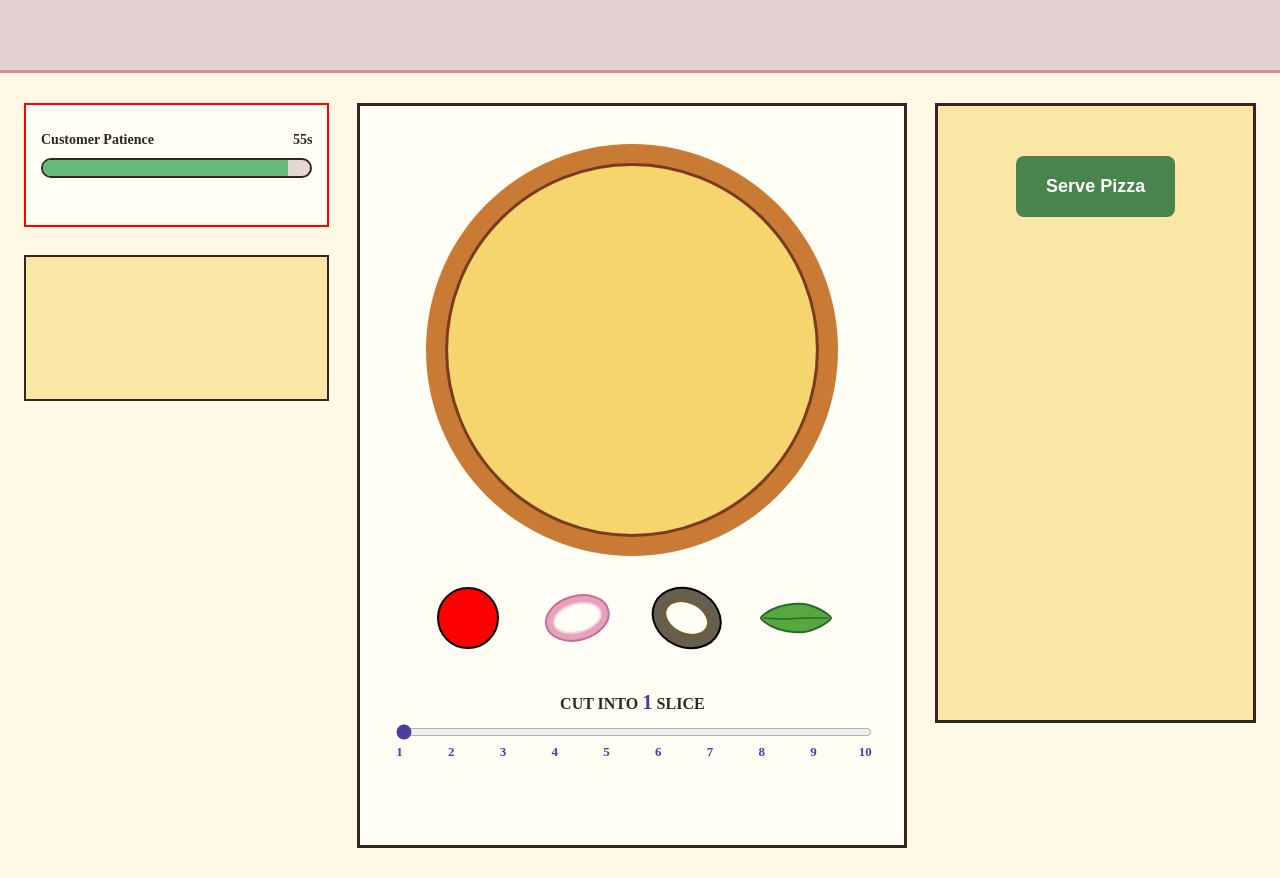
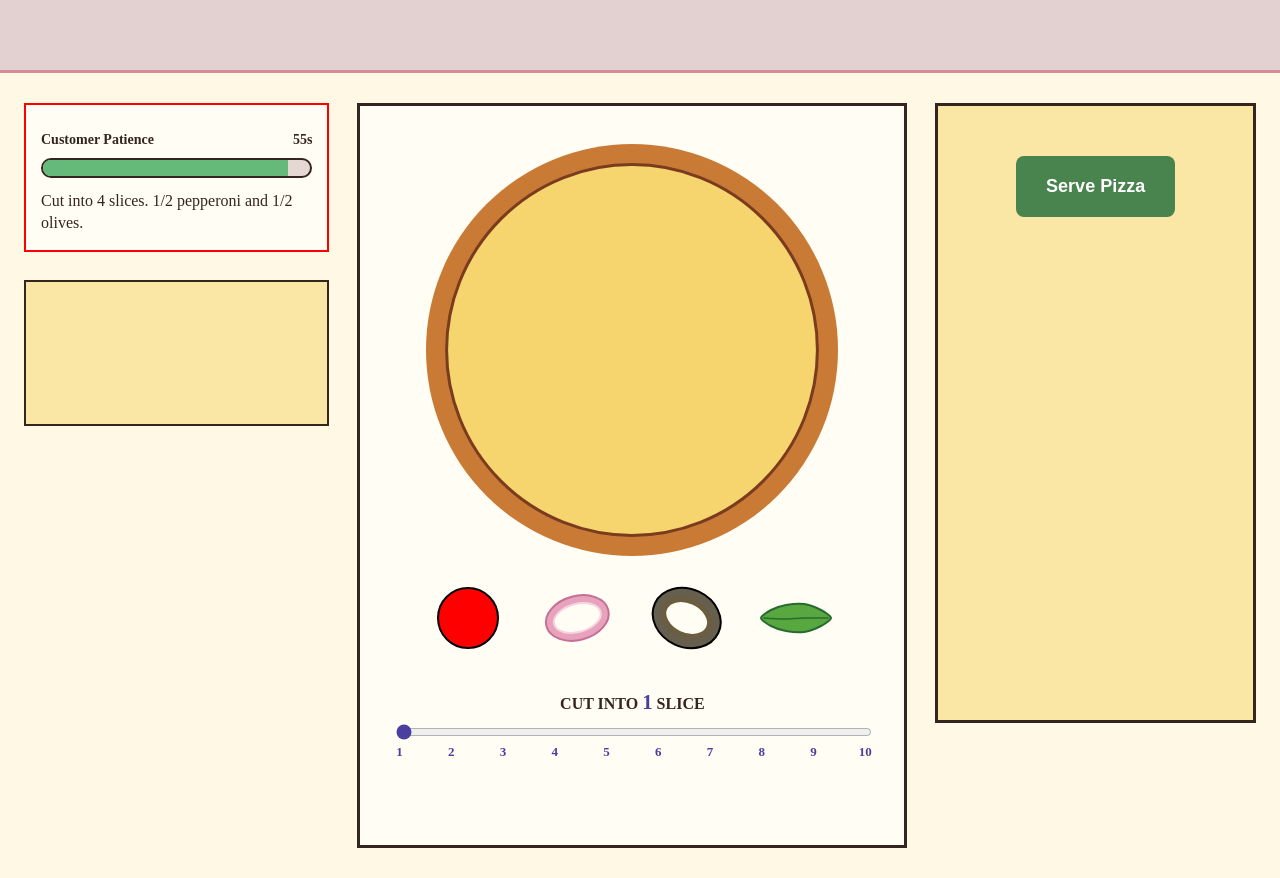
Before and after one commit to varshini-gurushankar/team-19-pizzagame, a website built with Vite: page game.html in a window 1280 px wide. Built offline with nearby package versions, Linux system fonts and the light colour scheme.

Commit message:
show order under patience meter

```diff
--- a/game.html
+++ b/game.html
@@ -55,11 +55,17 @@
 
     /* customer box area */
     .customer {
-        height: 124px;
         background: #fffdf4;
         border: 2px solid #ff0000;
         padding: 15px;
         margin-bottom: 14px;
+    }
+
+    #order-details {
+        margin: 12px 0 0;
+        font-size: 16px;
+        line-height: 1.4;
+        color: #34251e;
     }
 
     /* customer patience meter */
@@ -195,6 +201,7 @@
       </div>
 
     </div>
+    <p id="order-details"></p>
   </div>
 
   <div class="earnings"></div>
--- a/src/game.ts
+++ b/src/game.ts
@@ -16,9 +16,6 @@ const patience = new PatienceMeter(
 // when customer arrives:
 patience.start();
 
-// when player serves pizza:
-// patience.stop();
-
 export interface Order {
 
     slices: number;
@@ -32,5 +29,23 @@ export interface Order {
 
     showDecimal: boolean;
 
+}
 
+// shown under the patience meter; Serve checks this same order
+export const currentOrder: Order = {
+    slices: 4,
+    toppings: [
+        { toppingName: "pepperoni", numerator: 1, denominator: 2 },
+        { toppingName: "olives", numerator: 1, denominator: 2 },
+    ],
+    showDecimal: false,
+};
+
+const orderDetails = document.getElementById("order-details");
+
+if (orderDetails) {
+    const parts = currentOrder.toppings.map((topping) => {
+        return `${topping.numerator}/${topping.denominator} ${topping.toppingName}`;
+    });
+    orderDetails.textContent = `Cut into ${currentOrder.slices} slices. ${parts.join(" and ")}.`;
 }
--- a/src/serve.ts
+++ b/src/serve.ts
@@ -1,4 +1,4 @@
-import { Order } from "./game";
+import { currentOrder } from "./game";
 import { validatePizza } from "./validate";
 import { getSelectedSlices } from "./pizzaAssembly";
 import { toppingClonesArray } from "./toppingsView"
@@ -19,30 +19,7 @@ const serveButton = document.getElementById("serve-btn") as HTMLButtonElement;
 
 serveButton?.addEventListener("click", () => {
 
-    //Testing the validator
-    const order: Order = {
-        slices: 4,
-
-        toppings: [
-            {
-                toppingName: "pepperoni",
-                numerator: 1,
-                denominator: 2
-            },
-            {
-                toppingName: "olives",
-                numerator: 1,
-                denominator: 2
-            }
-        ],
-
-        showDecimal: false
-    };
-
-    // const toppingsList: Record<string, number> = {
-    //     pepperoni: 2,
-    //     mushroom: 2
-    // }
+    const order = currentOrder;
 
     const slices = getSelectedSlices();
     if (slices === null){
```
